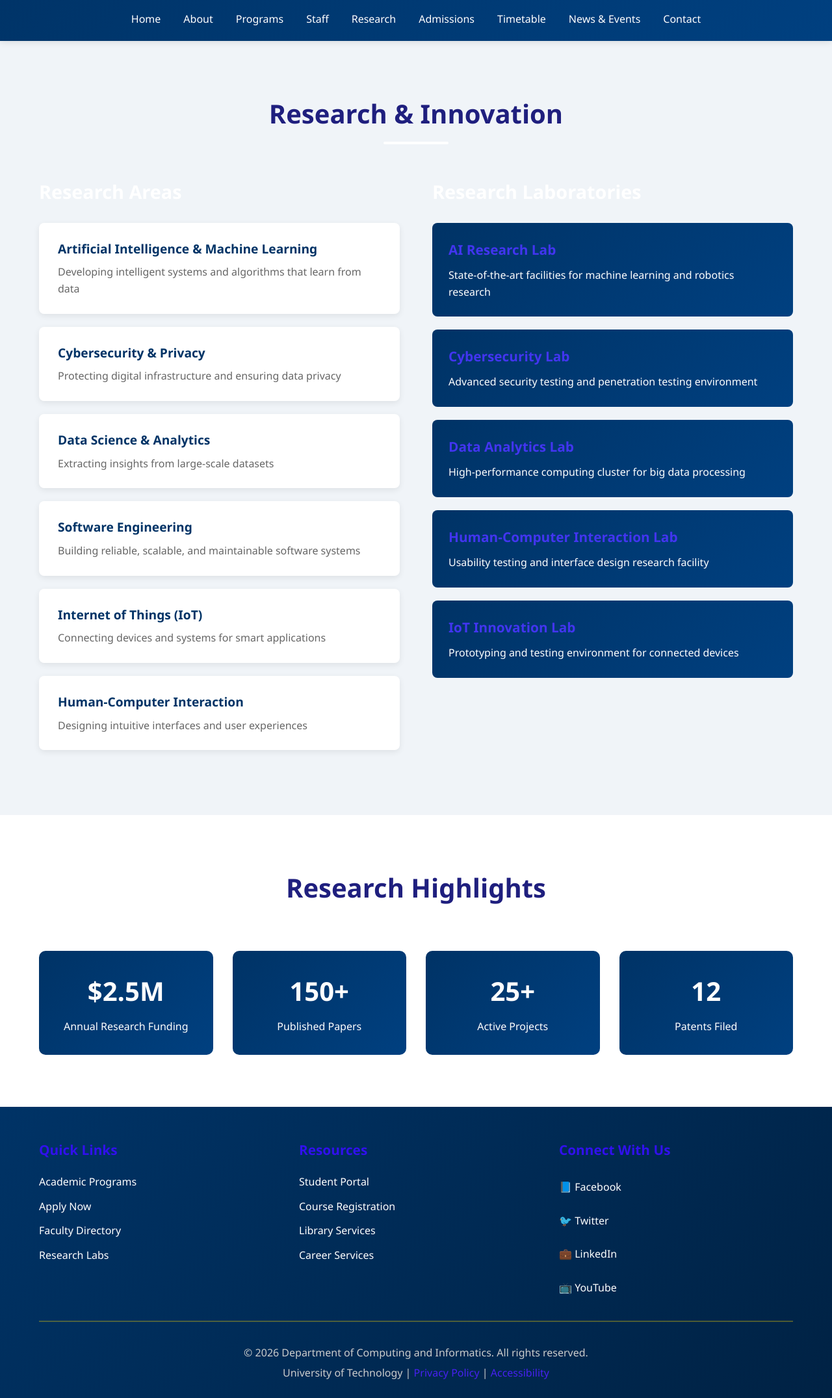
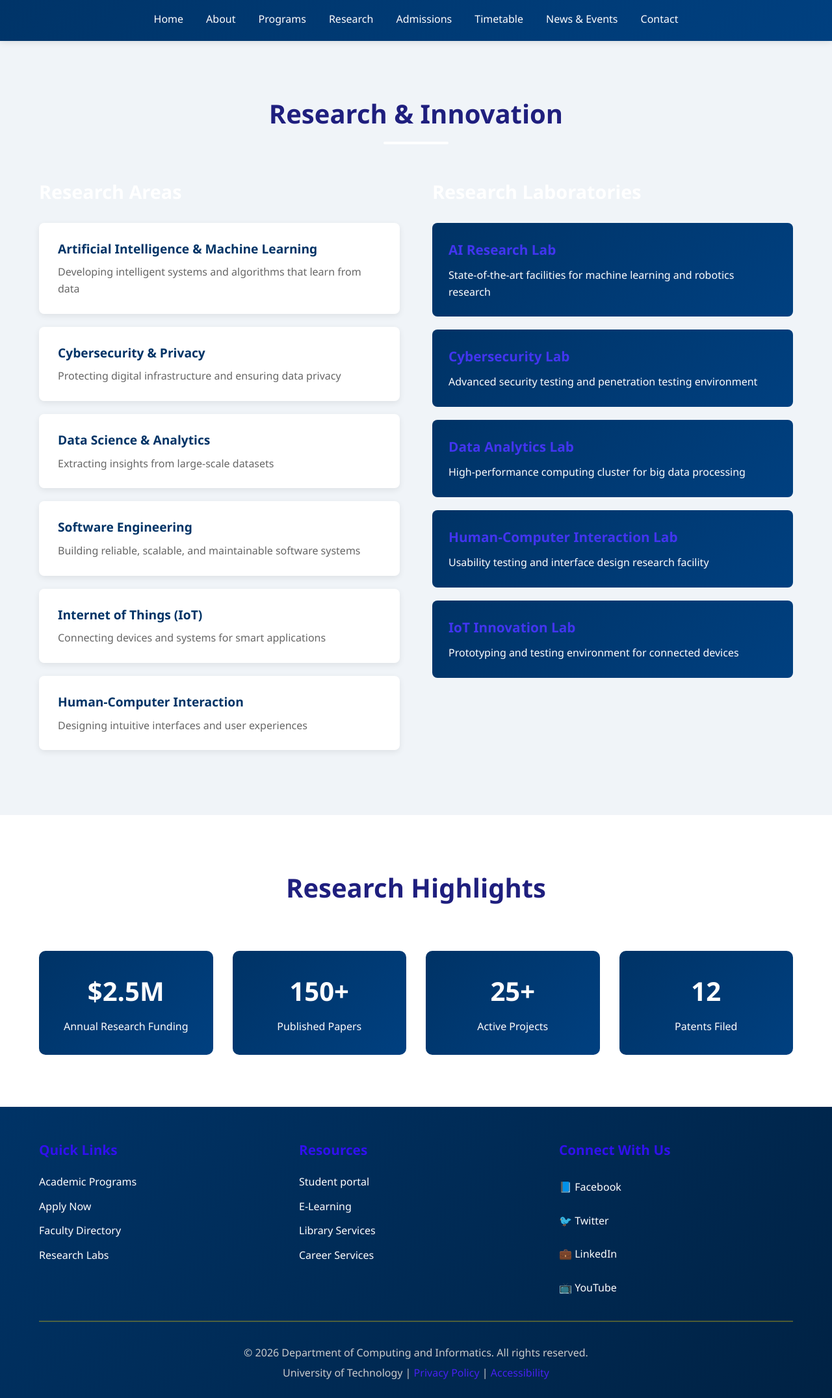
Before and after one commit to Daniellakyusa/Department_website-, a plain HTML site: page research.html in a window 1280 px wide. Shown: the part 123-2274 px from the top of the page at 65% size. Drawn offline with Linux system fonts and the light colour scheme.

Commit message:
Update research.html

```diff
--- a/research.html
+++ b/research.html
@@ -22,7 +22,6 @@
                     <li><a href="home.html">Home</a></li>
                     <li><a href="about.html">About</a></li>
                     <li><a href="programs.html">Programs</a></li>
-                    <li><a href="staff.html">Staff</a></li>
                     <li><a href="research.html">Research</a></li>
                     <li><a href="admissions.html">Admissions</a></li>
                     <li><a href="timetable.html">Timetable</a></li>
@@ -135,9 +134,9 @@
                 <div class="footer-section">
                     <h4>Resources</h4>
                     <ul>
-                        <li><a href="#">Student Portal</a></li>
-                        <li><a href="#">Course Registration</a></li>
-                        <li><a href="#">Library Services</a></li>
+                        <li><a href="https://erms.bugemauniv.ac.ug/student/login/">Student portal</a></li>
+                        <li><a href="https://elearning.bugemauniv.ac.ug/">E-Learning</a></li>
+                        <li><a href="https://lib.bugemauniv.ac.ug/">Library Services</a></li>
                         <li><a href="#">Career Services</a></li>
                     </ul>
                 </div>
```
